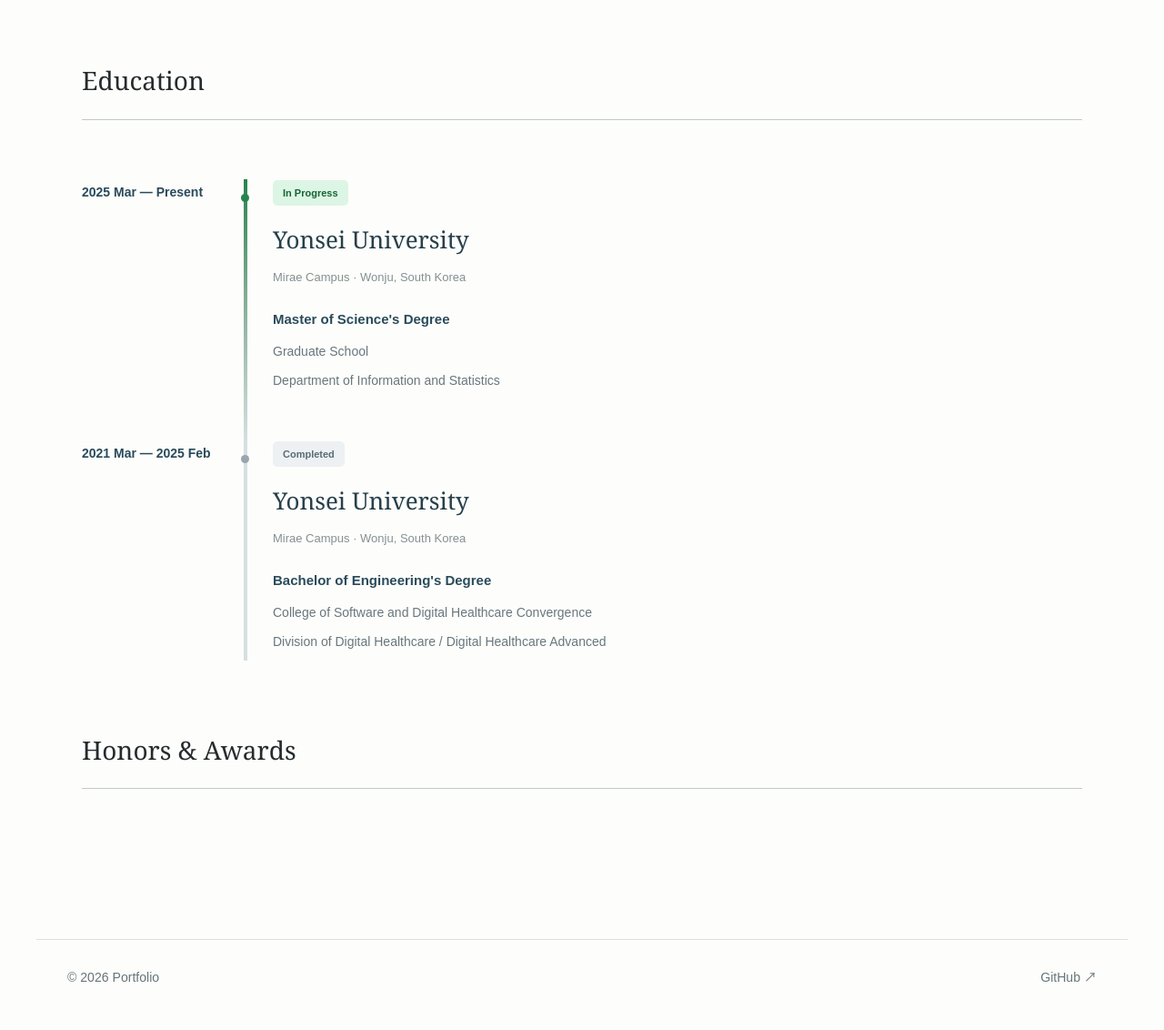
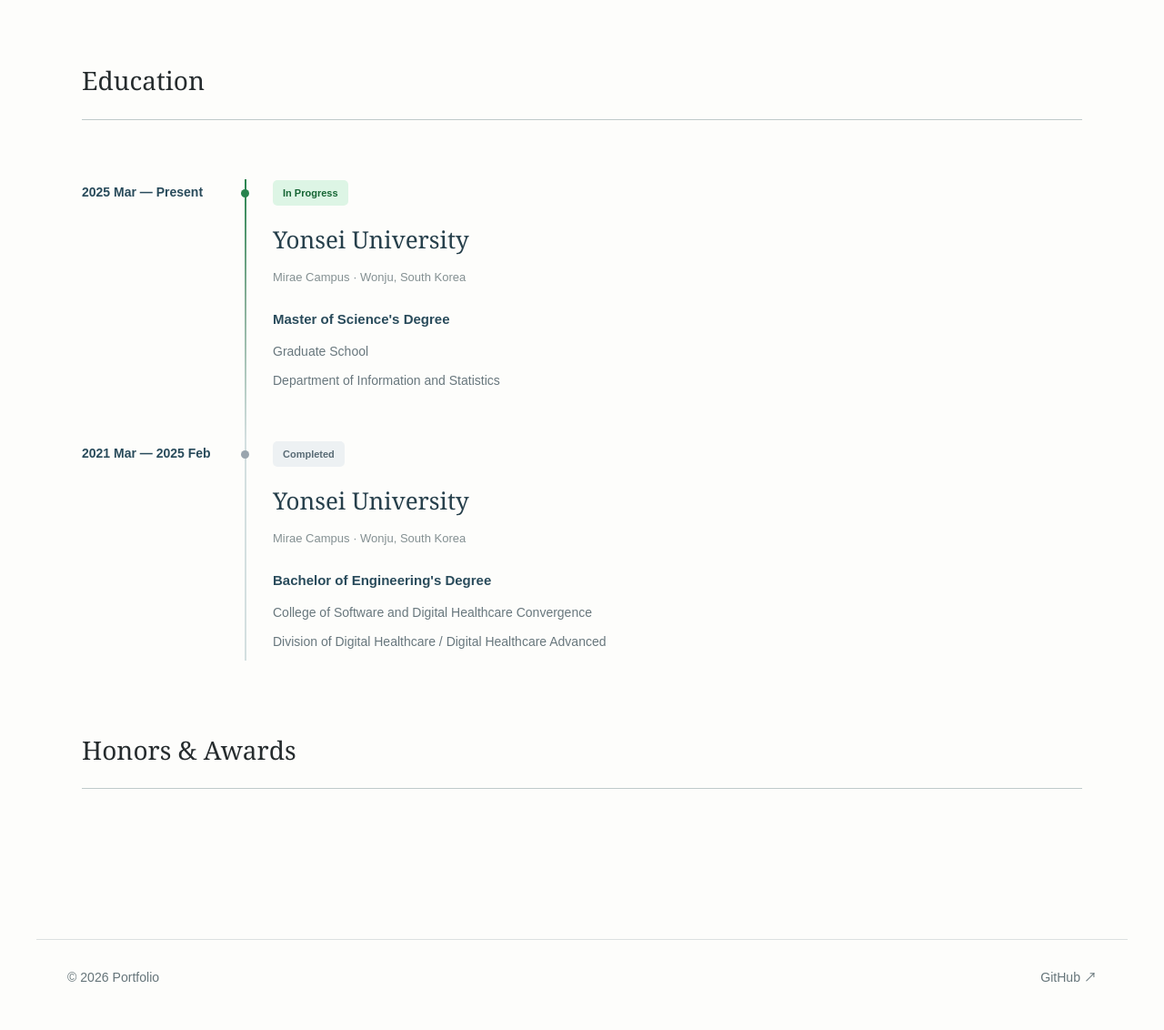
Before and after one commit to KSO012/KSO012.github.io, a Jekyll site: the page built from about.md, in a window 1280 px wide and 1400 px high, scrolled down 300 px. Shown: the part 268-1400 px from the top of the window at 91% size. Built offline with Jekyll 4.4.1, drawn with Linux system fonts in a browser that asks for light colours.

Commit message:
Update style.css

```diff
--- a/assets/style.css
+++ b/assets/style.css
@@ -364,7 +364,7 @@ html {
 .cv-education-content::before {
   content: "";
   position: absolute;
-  top: 16px;
+  top: 11px;
   left: -5px;
   width: 9px;
   height: 9px;
@@ -387,8 +387,8 @@ html {
   position: absolute;
   top: 0;
   bottom: 0;
-  left: -2px;
-  width: 4px;
+  left: -1px;
+  width: 2px;
   background: #d4dfe0;
 }
 
```
